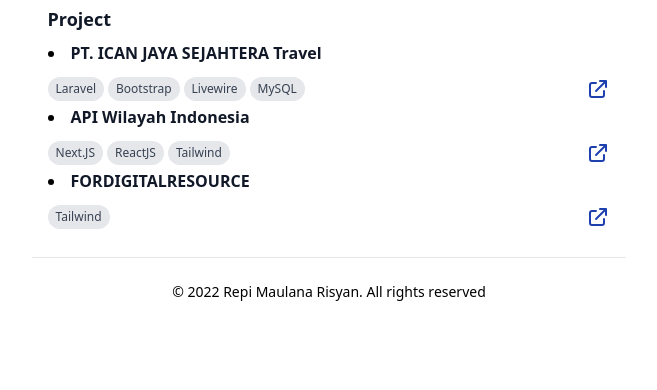
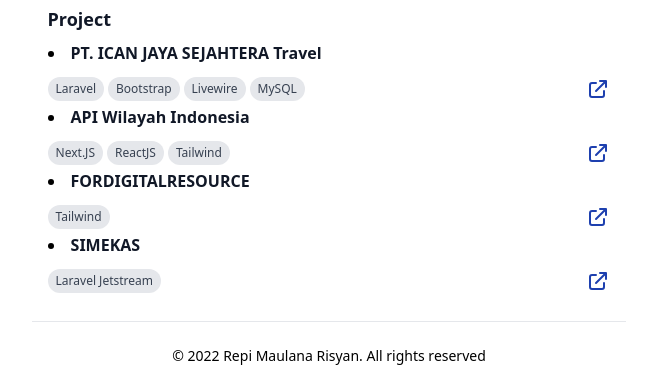
Before and after one commit to repirisyan/repirisyan.github.io, a website: page index.html in a window 1280 px wide. Shown: the part 655-1045 px from the top of the page, without its empty margins (311-968 px from the left). Before the commit the page ends 981 px from the top, so only its background shows below. Drawn offline with Linux system fonts and the light colour scheme.

Commit message:
update project:

```diff
--- a/index.html
+++ b/index.html
@@ -198,6 +198,23 @@
                         </div>
                     </div>
                 </li>
+                <li>
+                    <span class="text-gray-900 font-semibold dark:text-white">SIMEKAS</span>
+                    <div class="flex justify-between mt-3">
+                        <div>
+                            <div class="flex items-center flex-wrap" data-v-104174d2="">
+                                <p class="py-1 px-2 text-xs bg-gray-200 dark:bg-white text-gray-700 dark:text-black font-medium rounded-full mr-1 mb-1 mt-0">Laravel Jetstream</p>
+                            </div>
+                        </div>
+                        <div>
+                            <a href="https://github.com/repirisyan98/SIMEKAS.git" aria-label="Link to repository githu bSIMEKAS" target="_blank" class="text-blue-800 dark:text-blue-500">
+                                <svg xmlns="http://www.w3.org/2000/svg" class="h-6 w-6" fill="none" viewBox="0 0 24 24" stroke="currentColor" stroke-width="2">
+                                    <path stroke-linecap="round" stroke-linejoin="round" d="M10 6H6a2 2 0 00-2 2v10a2 2 0 002 2h10a2 2 0 002-2v-4M14 4h6m0 0v6m0-6L10 14" />
+                                  </svg>
+                            </a>
+                        </div>
+                    </div>
+                </li>
             </ul>
         </section>
         <hr class="mt-6 mb-6 ">
```
